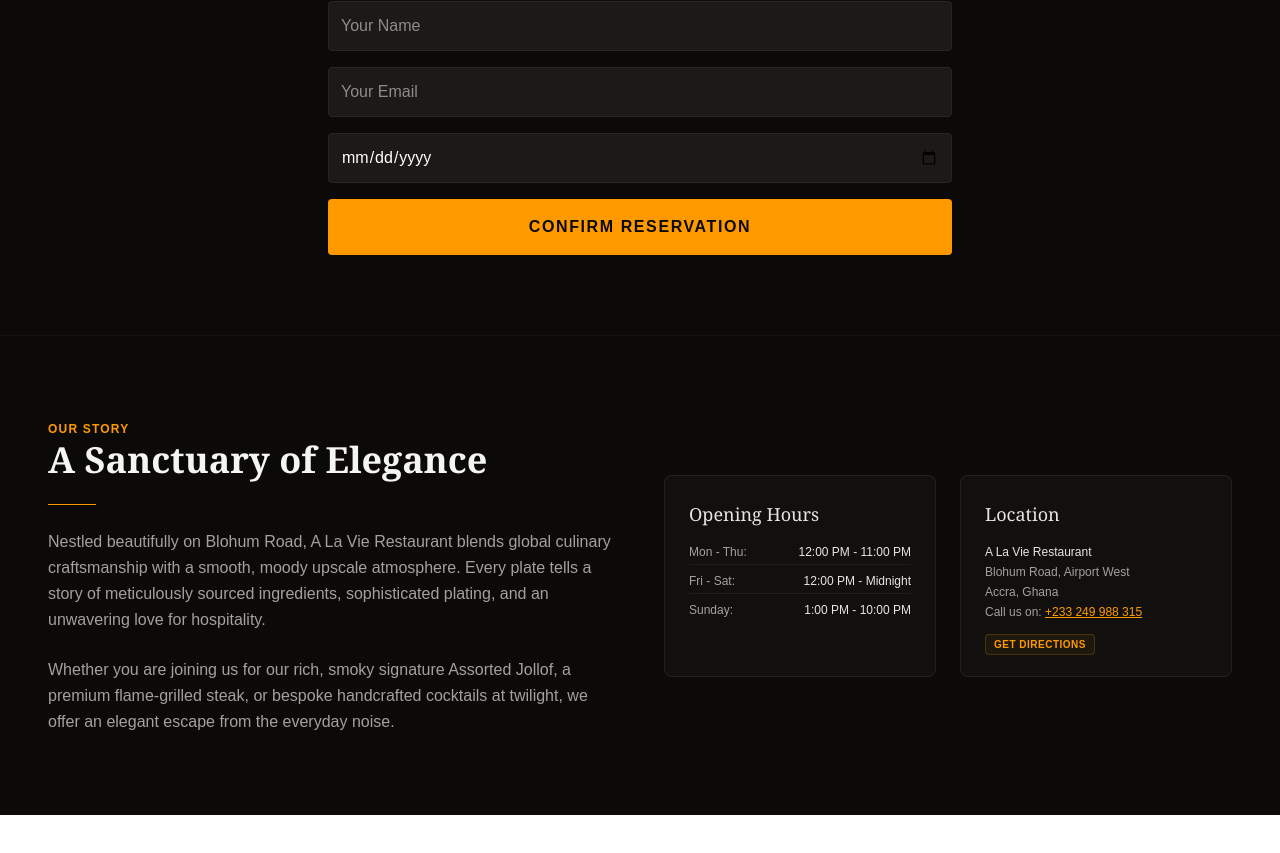
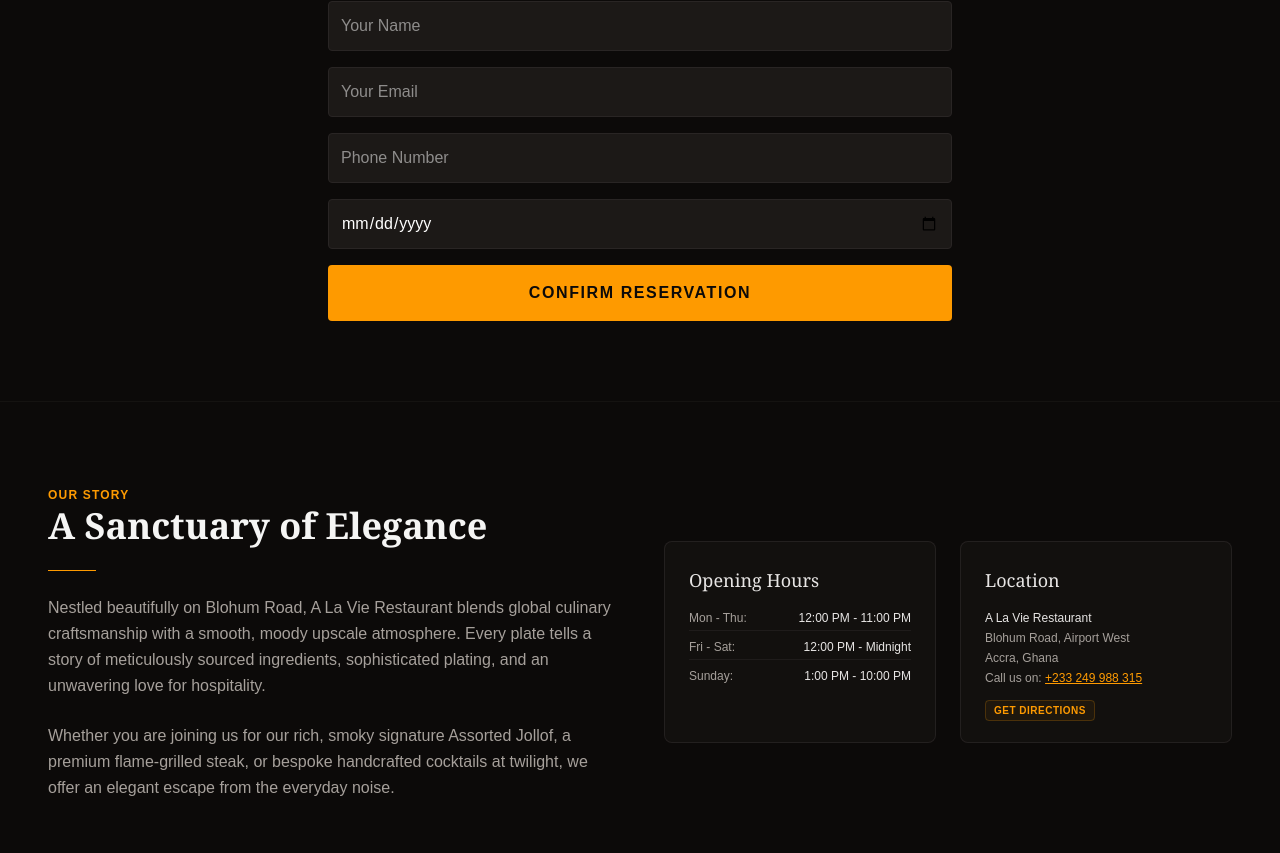
Before and after one commit to Raphael-Git01/alavie-restaurant-live, a Next.js app: page / in a window 1280 px wide. Shown: the part 6719-7572 px from the top of the page. Before the commit the page ends 7534 px from the top, so only its background shows below. Built offline with nearby package versions, Linux system fonts and the light colour scheme.

Commit message:
feat: add phone number to reservation form

```diff
--- a/app/components/Reservation.tsx
+++ b/app/components/Reservation.tsx
@@ -31,6 +31,8 @@
           <form className="space-y-4">
             <input type="text" placeholder="Your Name" className="w-full p-3 bg-stone-900 border border-stone-800 rounded text-white" required />
             <input type="email" placeholder="Your Email" className="w-full p-3 bg-stone-900 border border-stone-800 rounded text-white" required />
+            {/* Added Phone Number Input */}
+            <input type="tel" placeholder="Phone Number" className="w-full p-3 bg-stone-900 border border-stone-800 rounded text-white" required />
             <input type="date" className="w-full p-3 bg-stone-900 border border-stone-800 rounded text-white" required />
             <button type="submit" className="w-full py-4 bg-amber-500 hover:bg-amber-400 text-stone-950 font-bold rounded transition-all uppercase tracking-widest">
               Confirm Reservation
```
